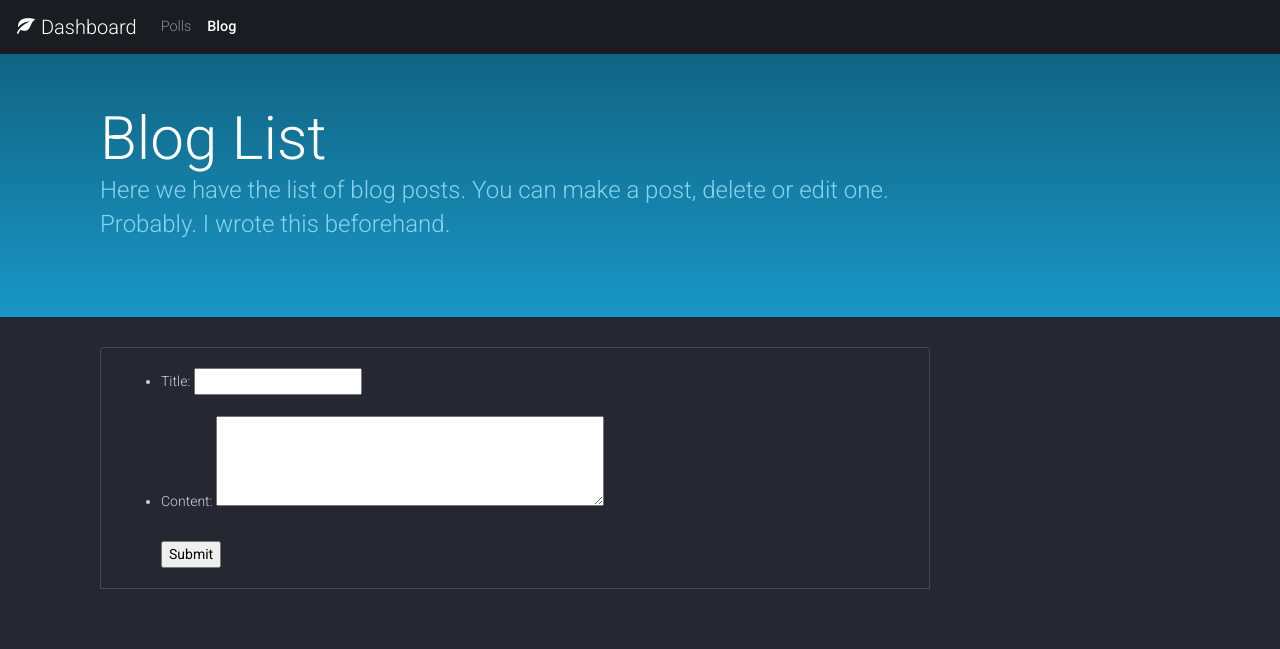
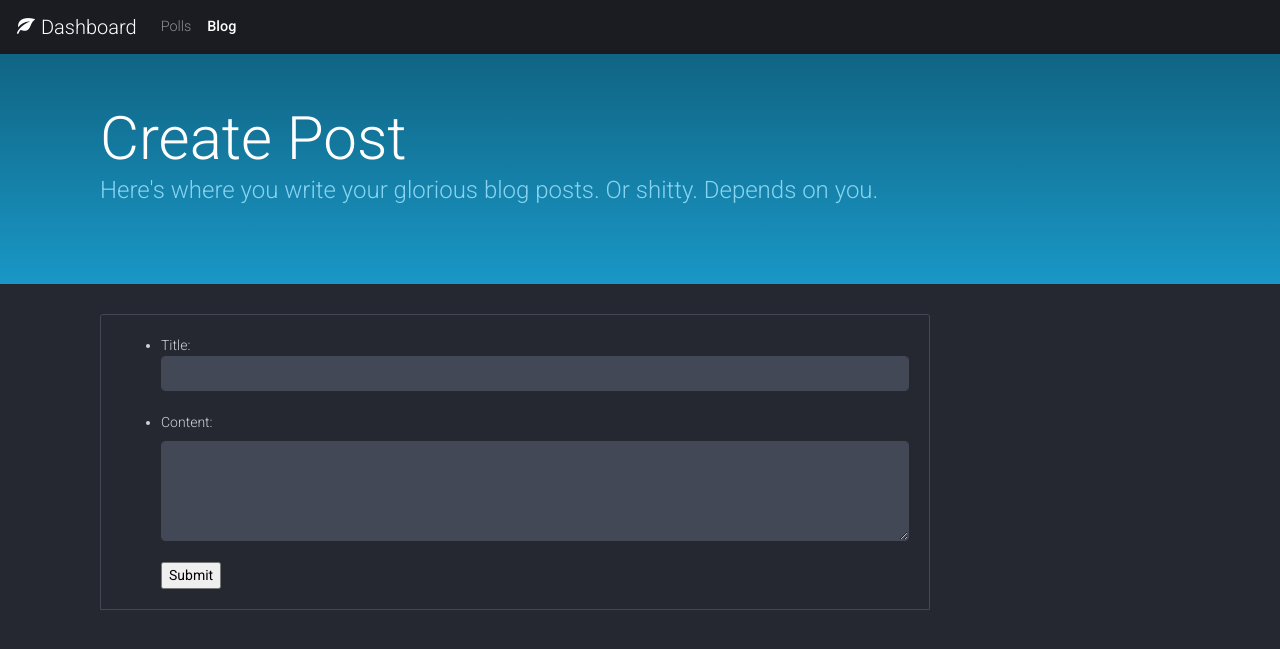
Before and after one commit to GNU-Magician/my_web_app, a Django app: page /blog/create in a window 1280 px wide. Shown: the top 649 px of the page. Run offline with Django 3.2, Linux system fonts and the light colour scheme; some libraries are stand-ins or nearby versions.

Commit message:
upgrades all around baby.

```diff
--- a/blog/templates/blog/confirm_delete.html
+++ b/blog/templates/blog/confirm_delete.html
@@ -7,6 +7,8 @@
     <title>Title</title>
 </head>
 <body>
+{% block header_title %} Confirm Deletion {% endblock %}
+{% block header_content %} Sure you ain't fucked up, pal? Wanna delete this shit? {% endblock %}
 {% block content %}
     </ul>
     <form method="post">{% csrf_token %}
--- a/blog/templates/blog/create.html
+++ b/blog/templates/blog/create.html
@@ -6,6 +6,8 @@
     <title>Title</title>
 </head>
 <body>
+{% block header_title %} Create Post {% endblock %}
+{% block header_content %} Here's where you write your glorious blog posts. Or shitty. Depends on you. {% endblock %}
 {% block content %}
 
     </ul>
@@ -13,8 +15,8 @@
     {% csrf_token %}
         <div class="bs">
         <ul class="list-group">
-            <li class="list-group-item">  Title:   <input type="text" name="title"></li><br>
-            <li class="list-group-item"><label>Content:</label> <textarea rows="4" cols="50" name="content">
+            <li class="list-group-item">  Title:   <input type="text" name="title" class="form-control"></li><br>
+            <li class="list-group-item"><label>Content:</label> <textarea rows="4" cols="50" name="content" class="form-control">
 </textarea> </li><br>
 
     <input type="submit">
--- a/polls/templates/dashboard/docs/index.html
+++ b/polls/templates/dashboard/docs/index.html
@@ -74,8 +74,9 @@
 
     <div class="bt" id="content">
       <div class="bw">
-        <h1>Blog List</h1>
-        <p>Here we have the list of blog posts. You can make a post, delete or edit one. Probably. I wrote this beforehand.</p>
+        <h1>{% block header_title %}Blog List {% endblock %}</h1>
+        <p>{% block header_content %}Here we have the list of blog posts. You can make a post, delete or edit one. Probably.
+            I wrote this beforehand.{% endblock %}</p>
       </div>
     </div>
     <div class="bw docs-content">
```
